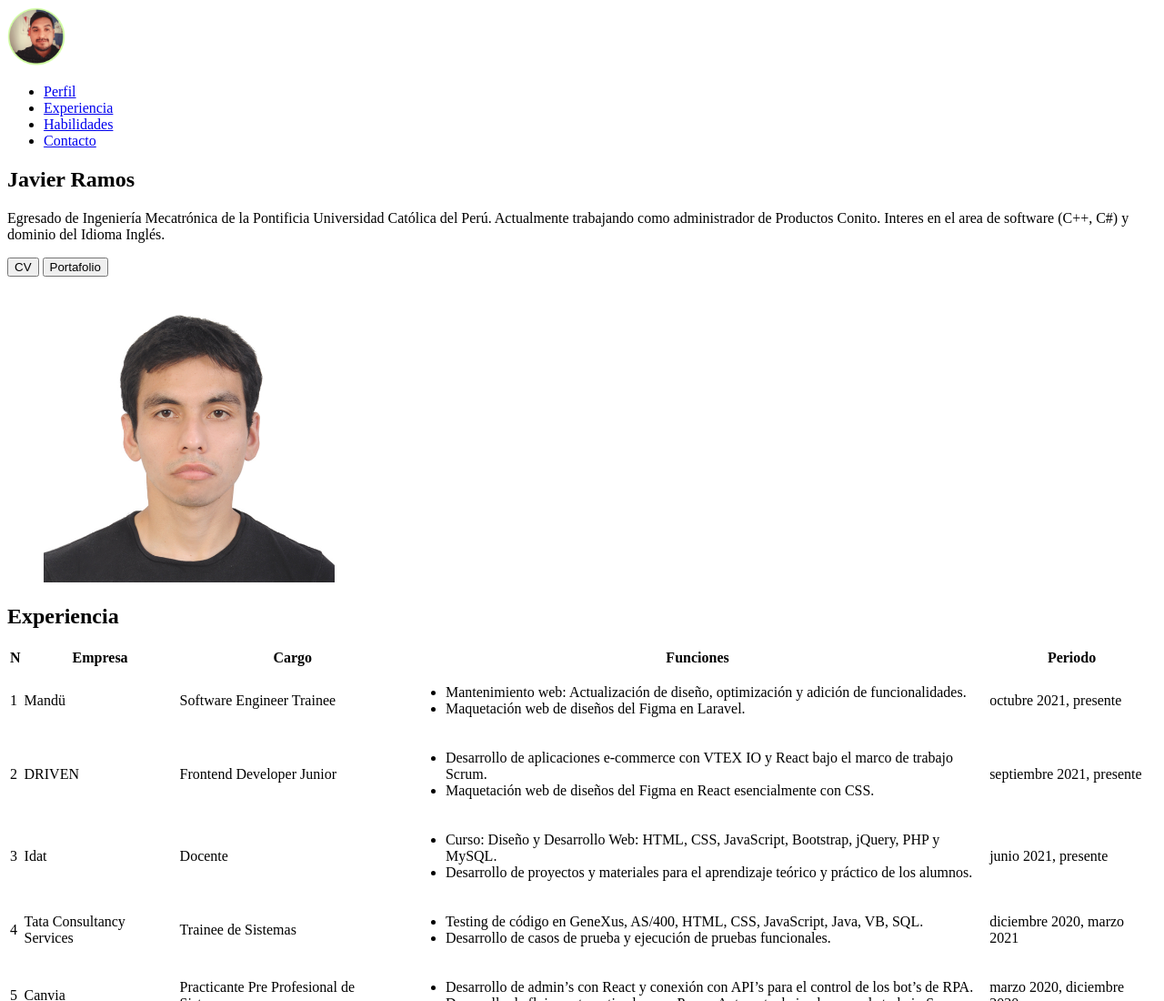
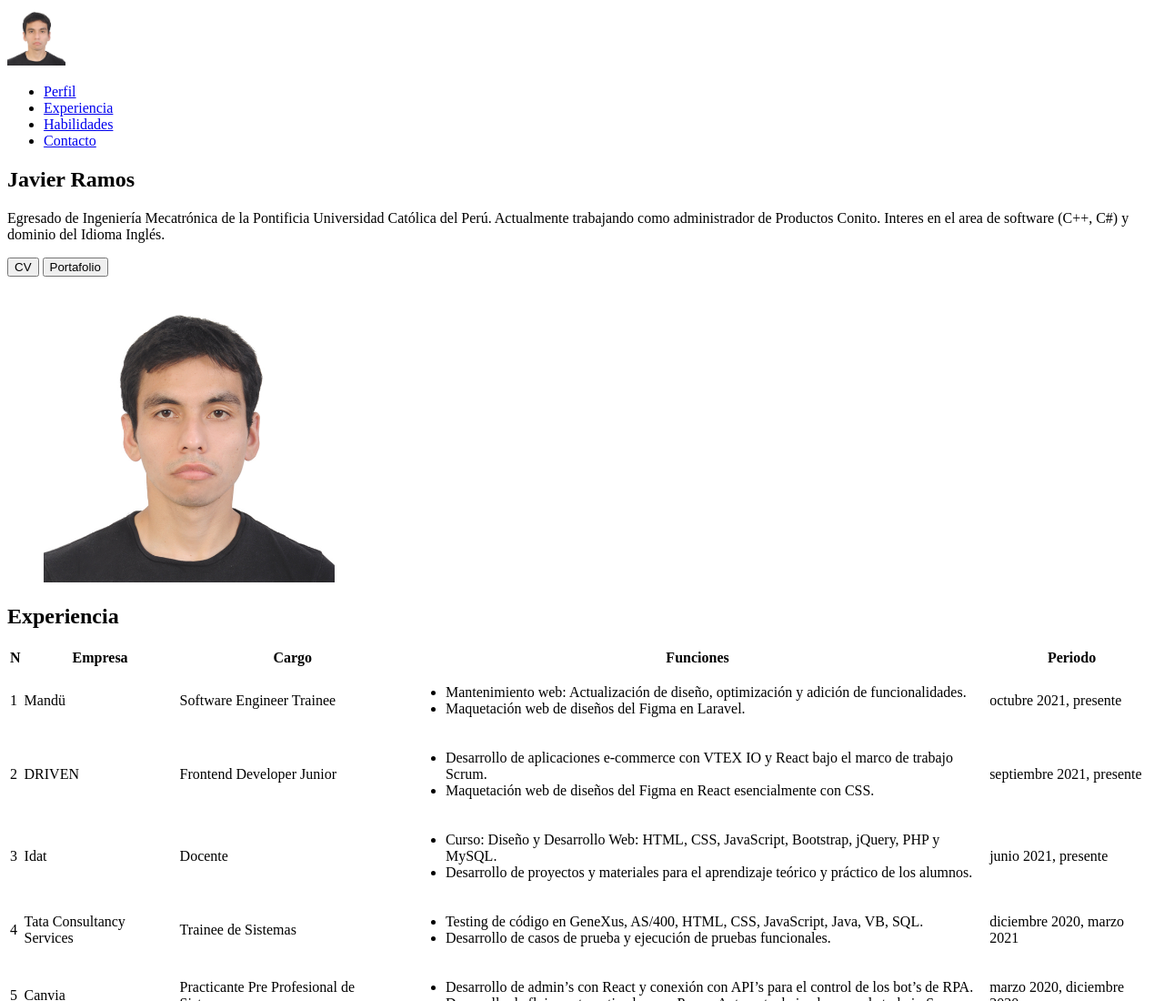
Before and after one commit to Racha777/tarjeta_personal_javier_ramos, a plain HTML site: page index.html in a window 1280 px wide. Shown: the top 1100 px of the page at 91% size. Drawn offline with Linux system fonts and the light colour scheme.

Commit message:
cambio de foto

```diff
--- a/index.html
+++ b/index.html
@@ -12,7 +12,7 @@
   <header>
     <nav>
       <a href="#">
-        <img src="./src/portfol.png" alt="guille" width="64px" />
+        <img src="./src/fotoJavier.jpg" alt="guille" width="64px" />
       </a>
       <ul>
         <li><a href="#">Perfil</a></li>
```
